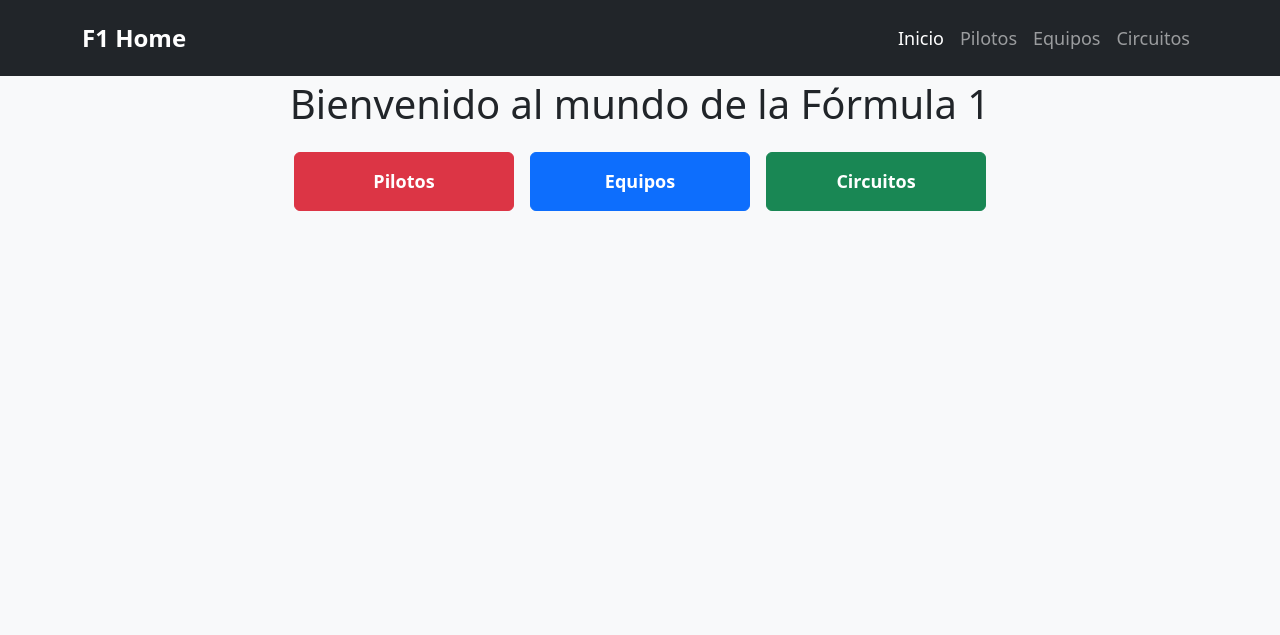
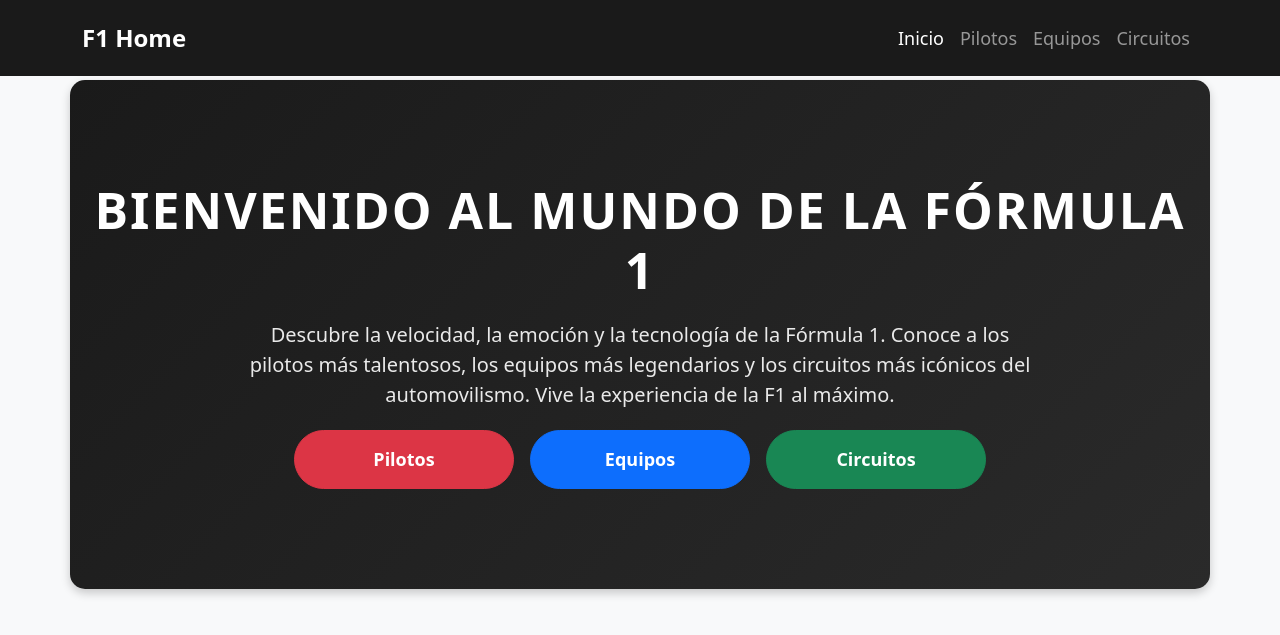
Before and after one commit to Oriol-Farras/F1_Project, a Django app: page / in a window 1280 px wide. Shown: the top 635 px of the page. Run offline with Django 5.2, Linux system fonts and the light colour scheme.

Commit message:
style(home): improve hero section with refined dark gradient for a more professional look

```diff
--- a/f1/templates/home.html
+++ b/f1/templates/home.html
@@ -10,7 +10,7 @@
             background-color: #f8f9fa;
         }
         .navbar {
-            background-color: #212529;
+            background-color: #1a1a1a !important;
             padding: 15px;
         }
         .navbar-brand {
@@ -22,13 +22,36 @@
         }
         .hero-section {
             text-align: center;
-            padding: 80px 20px;
+            padding: 100px 20px;
+            background: linear-gradient(135deg, #1a1a1a, #2a2a2a);
+            color: white;
+            border-radius: 15px;
+            margin-top: 80px;
+            box-shadow: 0px 4px 10px rgba(0, 0, 0, 0.2);
+        }
+        .hero-section h1 {
+            font-size: 50px;
+            font-weight: bold;
+            text-transform: uppercase;
+            letter-spacing: 2px;
+        }
+        .hero-section p {
+            font-size: 20px;
+            max-width: 800px;
+            margin: 20px auto;
+            opacity: 0.9;
         }
         .btn-custom {
             width: 220px;
             padding: 15px;
             font-size: 18px;
             font-weight: bold;
+            border-radius: 50px;
+            transition: all 0.3s ease-in-out;
+        }
+        .btn-custom:hover {
+            transform: scale(1.05);
+            box-shadow: 0px 5px 15px rgba(255, 255, 255, 0.3);
         }
     </style>
 </head>
@@ -50,7 +73,8 @@
         </div>
     </nav>
     <div class="container hero-section">
-        <h1 class="mb-4">Bienvenido al mundo de la Fórmula 1</h1>
+        <h1>Bienvenido al mundo de la Fórmula 1</h1>
+        <p>Descubre la velocidad, la emoción y la tecnología de la Fórmula 1. Conoce a los pilotos más talentosos, los equipos más legendarios y los circuitos más icónicos del automovilismo. Vive la experiencia de la F1 al máximo.</p>
         <div class="d-flex justify-content-center gap-3">
             <a href="#" class="btn btn-danger btn-custom">Pilotos</a>
             <a href="#" class="btn btn-primary btn-custom">Equipos</a>
```
